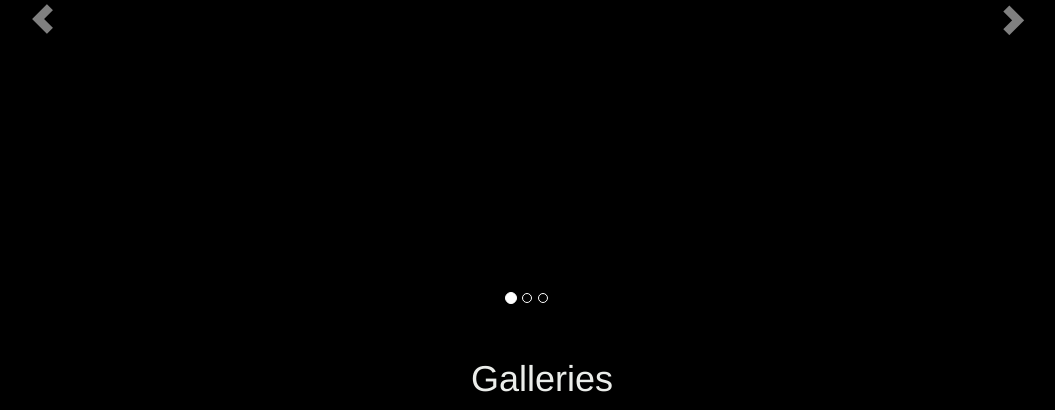
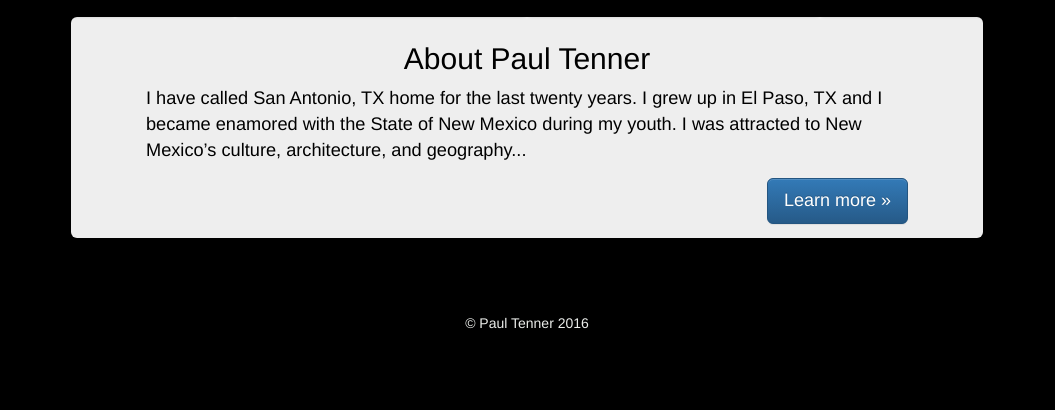
Before and after one commit to kait-schorr/pauls-website-git, a PHP site: page / in a window 1280 px wide. Shown: the part 381-791 px from the top of the page, without its empty margins (113-1168 px from the left). After the commit the page ends 710 px from the top, so only its background shows below. Run offline with PHP 8.4, Linux system fonts and the light colour scheme; data that the repository does not hold is empty; some web fonts are replaced.

Commit message:
Added home page image folder and moved images

```diff
--- a/index.php
+++ b/index.php
@@ -1,45 +1,34 @@
 <?php $page_title = "Alumages by Paul Tenner"; ?>
 <?php include("header.php"); ?>
 <div class="container" id="wrapper">
-  <!-- Carousel for displaying main pictures -->
+  <!-- Image Grid -->
+<div id="home-page" style="display:none;">
+    <?php include("gallery-script.php") ?>
+  </div>
+</div>
+<script type="text/javascript">
 
-  <div id="carousel-photo" class="carousel slide carousel-fade" data-ride="carousel">
-    <!-- Indicators -->
-    <ol class="carousel-indicators">
-      <li data-target="#carousel-photo" data-slide-to="0" class="active"></li>
-      <li data-target="#carousel-photo" data-slide-to="1"></li>
-      <li data-target="#carousel-photo" data-slide-to="2"></li>
-    </ol>
+  jQuery(document).ready(function(){
 
-    <!-- Wrapper for slides -->
-    <div class="carousel-inner" role="listbox">
-      <div class="item active">
-        <img class="carousel-img" src="images/test-large/_AT_8547-2.jpg" alt="">
-        <div class="carousel-caption">
-        </div>
-      </div>
-      <div class="item">
-        <img class="carousel-img" src="images/test-large/_AT_8653-2.jpg" alt="...">
-        <div class="carousel-caption">
-        </div>
-      </div>
-      <div class="item">
-        <img class="carousel-img" src="images/test-large/_AT_9599-2.jpg" alt="...">
-        <div class="carousel-caption">
-        </div>
-      </div>
-    </div>
+    jQuery("#home-page").unitegallery({
+      gallery_theme: "tilesgrid",
+      grid_space_between_cols:10,
+      grid_space_between_rows:10,
+      tile_enable_border:false,
+      tile_enable_shadow:false,
+      grid_padding:0,
+      tile_width:250,
+      tile_height:250,
+      tile_enable_textpanel:true,
+      tile_textpanel_title_text_align: "center",
+      theme_navigation_type:"arrows",
+      lightbox_type: "compact",
+    });
 
-    <!-- Controls -->
-    <a class="left carousel-control" href="#carousel-photo" role="button" data-slide="prev">
-      <span class="glyphicon glyphicon-chevron-left" aria-hidden="true"></span>
-      <span class="sr-only">Previous</span>
-    </a>
-    <a class="right carousel-control" href="#carousel-photo" role="button" data-slide="next">
-      <span class="glyphicon glyphicon-chevron-right" aria-hidden="true"></span>
-      <span class="sr-only">Next</span>
-    </a>
-  </div>
+  });
+
+</script>
+
 
   <!-- Gallery Grid -->
   <div class="container">
--- a/new-mexico-landscapes.php
+++ b/new-mexico-landscapes.php
@@ -24,7 +24,7 @@ $folder_name = "images/new-mexico-landscapes";
 			tile_enable_textpanel:true,
 			tile_textpanel_title_text_align: "center",
 			theme_navigation_type:"arrows",
-			lightbox_type: compact,
+			lightbox_type: "compact",
 		});
 
 	});
--- a/san-antonio-landscapes.php
+++ b/san-antonio-landscapes.php
@@ -24,7 +24,7 @@ $folder_name = "images/san-antonio-landscapes";
 			tile_enable_textpanel:true,
 			tile_textpanel_title_text_align: "center",
 			theme_navigation_type:"arrows",
-			lightbox_type: compact,
+			lightbox_type: "compact",
 		});
 
 	});
```
Also changed, not shown: images/index/IMG_0038 12 x 12 Courthouse from Riverwalk - skip if top  of bldg will cut off.jpg (added), images/index/IMG_4197_8_9HDRI_tonemapped.jpg (added), images/index/PAT_5059 15 x 15 San Fernando Cathedral.jpg (added).
